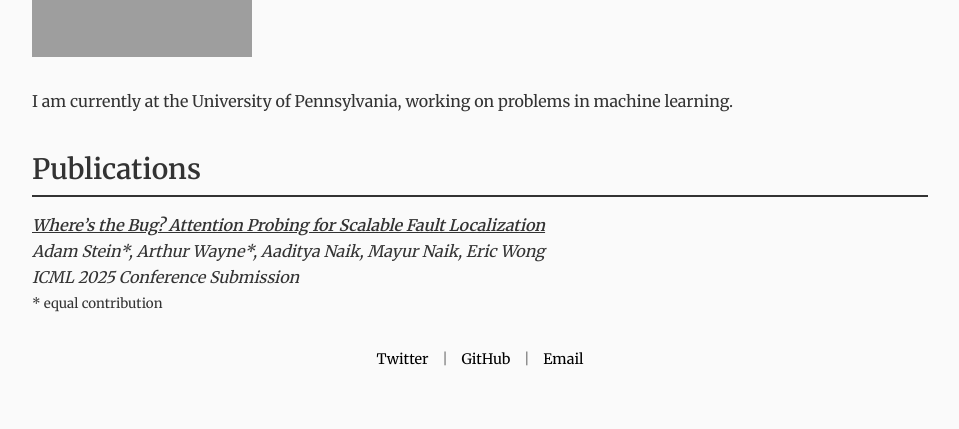
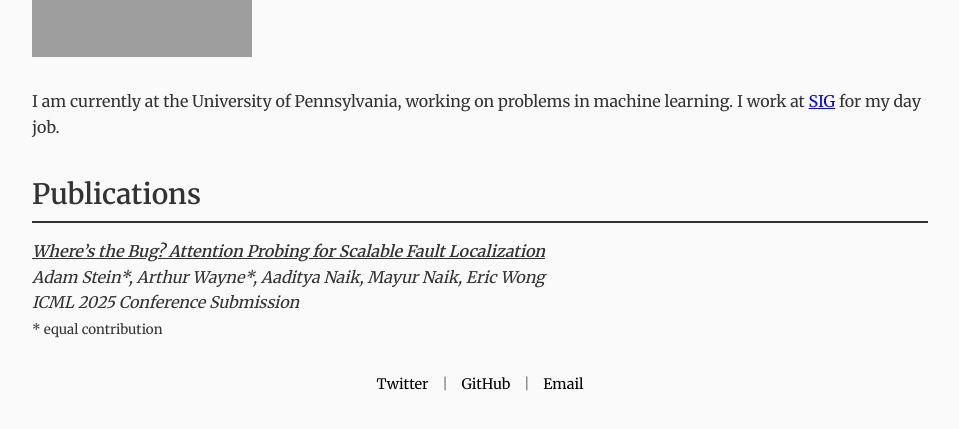
Before and after one commit to arthursolwayne/arthursolwayne.github.io, a plain HTML site: page index.html in a window 1280 px wide. Shown: the part 195-624 px from the top of the page, without its empty margins (160-1119 px from the left). Drawn offline with Linux system fonts and the light colour scheme; grey boxes are pictures that could not be loaded.

Commit message:
Update index.html

```diff
--- a/index.html
+++ b/index.html
@@ -30,7 +30,7 @@
 
     <section id="about">
         <p>
-            I am currently at the University of Pennsylvania, working on problems in machine learning.
+            I am currently at the University of Pennsylvania, working on problems in machine learning. I work at <a href="https://sig.com/">SIG</a> for my day job.
         </p>
     </section>
 
```
